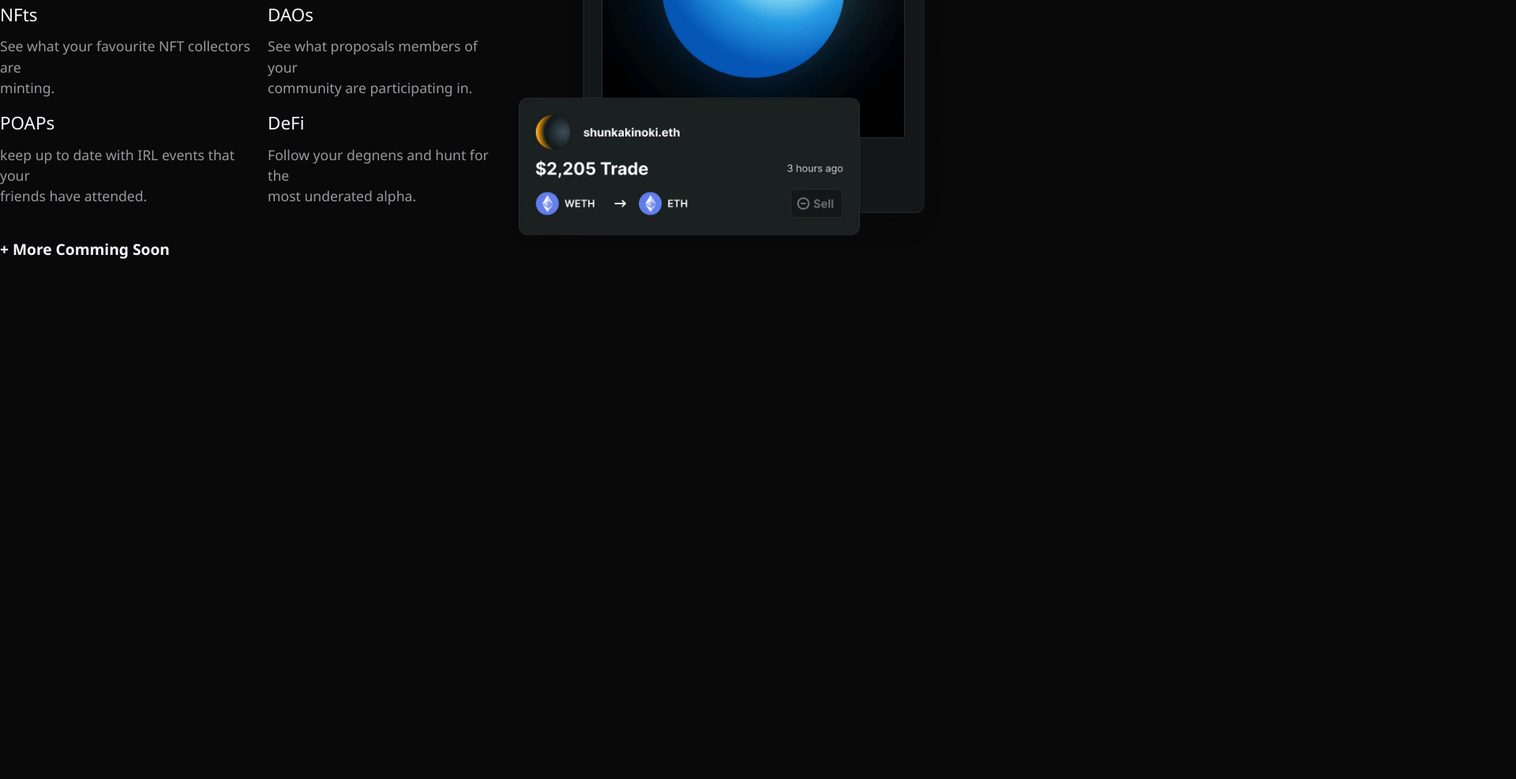
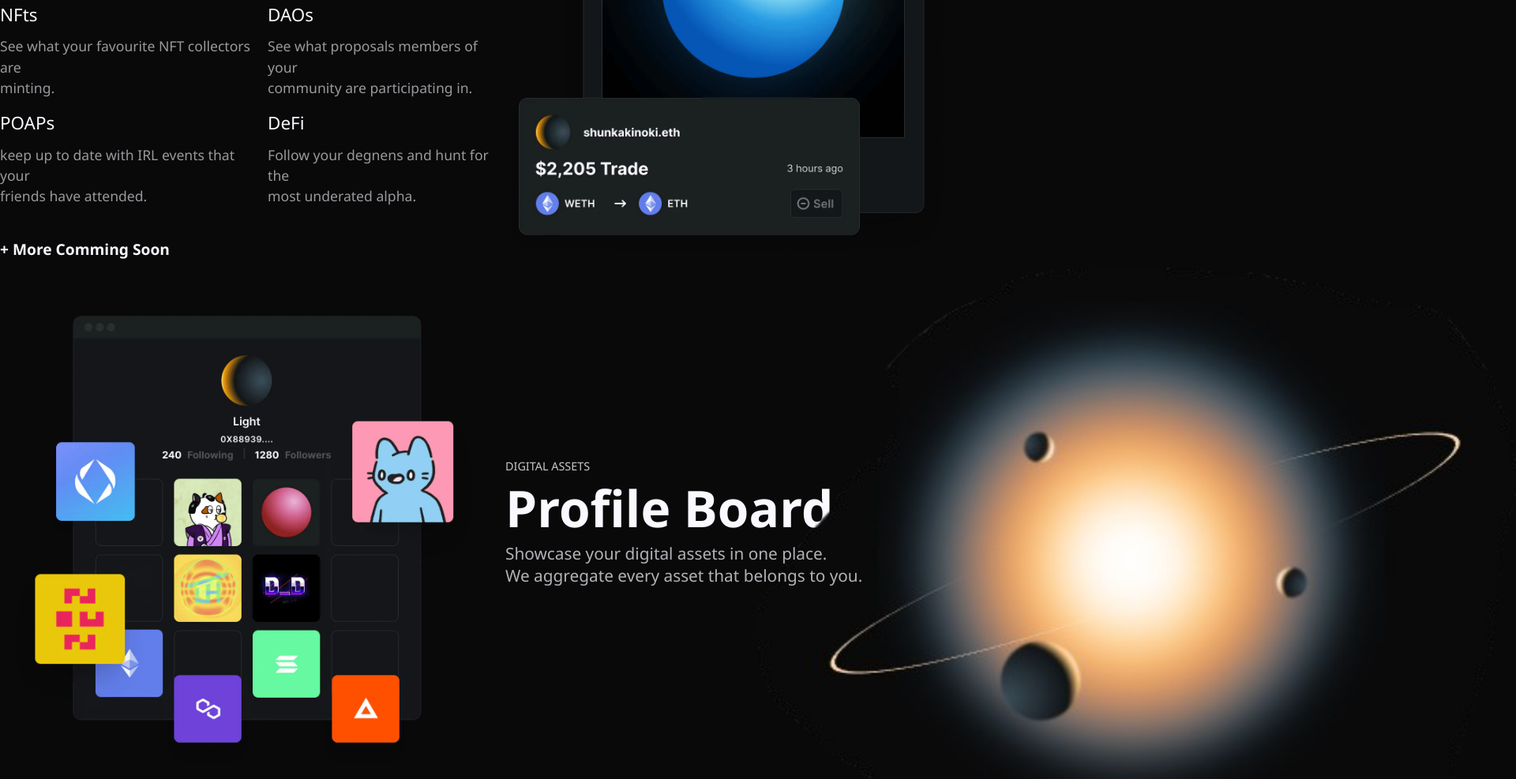
Before and after one commit to abhijeet117/Light-clone, a plain HTML site: page index.html in a window 1280 px wide. Shown: the part 2718-3705 px from the top of the page at 79% size, 1920 px wide, since content can reach past the window. Before the commit the page ends 3057 px from the top, so only its background shows below. Drawn offline with nearby package versions, Linux system fonts and the light colour scheme.

Commit message:
added section 4

```diff
--- a/index.html
+++ b/index.html
@@ -115,6 +115,23 @@
                 <img src="./assets/section3-right.webp" alt="">
             </div>
         </section>
+
+        <section class="sidebar-rgt">
+            <img src="./assets/rgt-sider.png" alt="">
+        </section>
+
+        <section class="section4">
+            <div class="lft">
+                <img src="./assets/sec-4-left.webp" alt="">
+            </div>
+
+            <div class="rgt">
+                <h3>digital assets</h3>
+                <h1>Profile Board</h1>
+                <p>Showcase your digital assets in one place.</p>
+                <p>We aggregate every asset that belongs to you.</p>
+            </div>
+        </section>
     </main>
 </body>
 
--- a/style.scss
+++ b/style.scss
@@ -19,7 +19,6 @@ html {
 #main {
   width: 100%;
 
-
   .main-bg {
     height: 100vh;
     width: 100vw;
@@ -29,11 +28,9 @@ html {
     background-size: contain, contain;
     background-repeat: no-repeat, no-repeat;
 
-
     padding: 2.2rem;
     display: flex;
     flex-direction: column;
-
 
     header {
       display: flex;
@@ -61,9 +58,9 @@ html {
         align-items: center;
         gap: 1rem;
 
-        div{
-
-            a,i{
+        div {
+          a,
+          i {
             font-size: rem;
           }
         }
@@ -154,7 +151,7 @@ html {
     }
   }
 
-  .section1{
+  .section1 {
     width: 100vw;
     height: 100vh;
     background-image: url(./assets/section1.svg);
@@ -166,7 +163,7 @@ html {
     justify-content: center;
     gap: 1rem;
 
-    button{
+    button {
       font-size: 1.2rem;
       padding: 0.4rem;
       border-radius: 2rem;
@@ -174,24 +171,23 @@ html {
       background: transparent;
       color: white;
       font-weight: 500;
-
     }
 
-    h1{
+    h1 {
       font-size: 4.5rem;
       text-align: center;
       font-weight: 800;
       line-height: 0.95;
     }
 
-    p{
+    p {
       font-size: 1.4rem;
       opacity: 0.65;
       text-align: center;
     }
   }
 
-  .section2{
+  .section2 {
     width: 100vw;
     height: 100vh;
     background-image: url(./assets/section2.webp);
@@ -201,61 +197,58 @@ html {
     display: flex;
     align-items: center;
     justify-content: center;
-
-
-
-
   }
 
-  .section3{
+  .section3 {
     display: flex;
     align-items: start;
     justify-content: space-around;
 
-   .left{
+    .left {
       display: flex;
       flex-direction: column;
       gap: 2.5rem;
 
-    .heading{
-        h4{
+      .heading {
+        h4 {
           text-transform: uppercase;
           font-size: 1.2rem;
           font-weight: 400;
         }
 
-        h1{
+        h1 {
           font-size: 4.4rem;
           font-weight: 900;
         }
 
-        p{
+        p {
           font-size: 1.4rem;
           opacity: 0.7;
         }
       }
 
-       .sect{
+      .sect {
         display: flex;
         justify-content: space-between;
         gap: 1rem;
 
-        .sec1, .sec2{
+        .sec1,
+        .sec2 {
           display: flex;
           flex-direction: column;
           gap: 1rem;
         }
 
-        .sec{
+        .sec {
           display: flex;
           flex-direction: column;
           gap: 0.7rem;
-            h1{
+          h1 {
             font-size: 1.4rem;
             font-weight: 500;
           }
 
-            p{
+          p {
             font-size: 1.1rem;
             line-height: 1.5;
             opacity: 0.6;
@@ -263,21 +256,67 @@ html {
         }
       }
 
-    h2{
+      h2 {
         font-size: 1.2rem;
       }
-
     }
 
-   .right{
+    .right {
       width: 720px;
-    img{
+      img {
         width: 100%;
       }
     }
+  }
 
+  .sidebar-rgt{
+    width: 100%;
+    height: 100%;
 
+    img{
+
+      position: absolute;
+      width: 75%;
+      right: -50%;
 
 
     }
   }
+
+  .section4{
+    display: flex;
+    align-items: center;
+    justify-content: space-evenly;
+    .lft, .rgt{
+      width: 50%;
+    }
+    .lft{
+
+
+      img{
+        width: 100%;
+        height: 100%;
+        object-fit: contain;
+      }
+    }
+
+    .rgt{
+      h3{
+        font-size: 0.9rem;
+        text-transform: uppercase;
+        font-weight: 400;
+        opacity: 0.8;
+      }
+
+      h1{
+        font-size: 4rem;
+        font-weight: 800;
+      }
+
+      p{
+        font-size: 1.3rem;
+        opacity: 0.7;
+      }
+    }
+  }
+}
```
Also changed, not shown: assets/lft-rgt-side-img.svg (added), assets/rgt-sider.png (added), assets/sec-2-back.svg (added), assets/sec-4-left.webp (added), style.css, 1 other file. Lines whose indentation alone changed are shown as unchanged.
